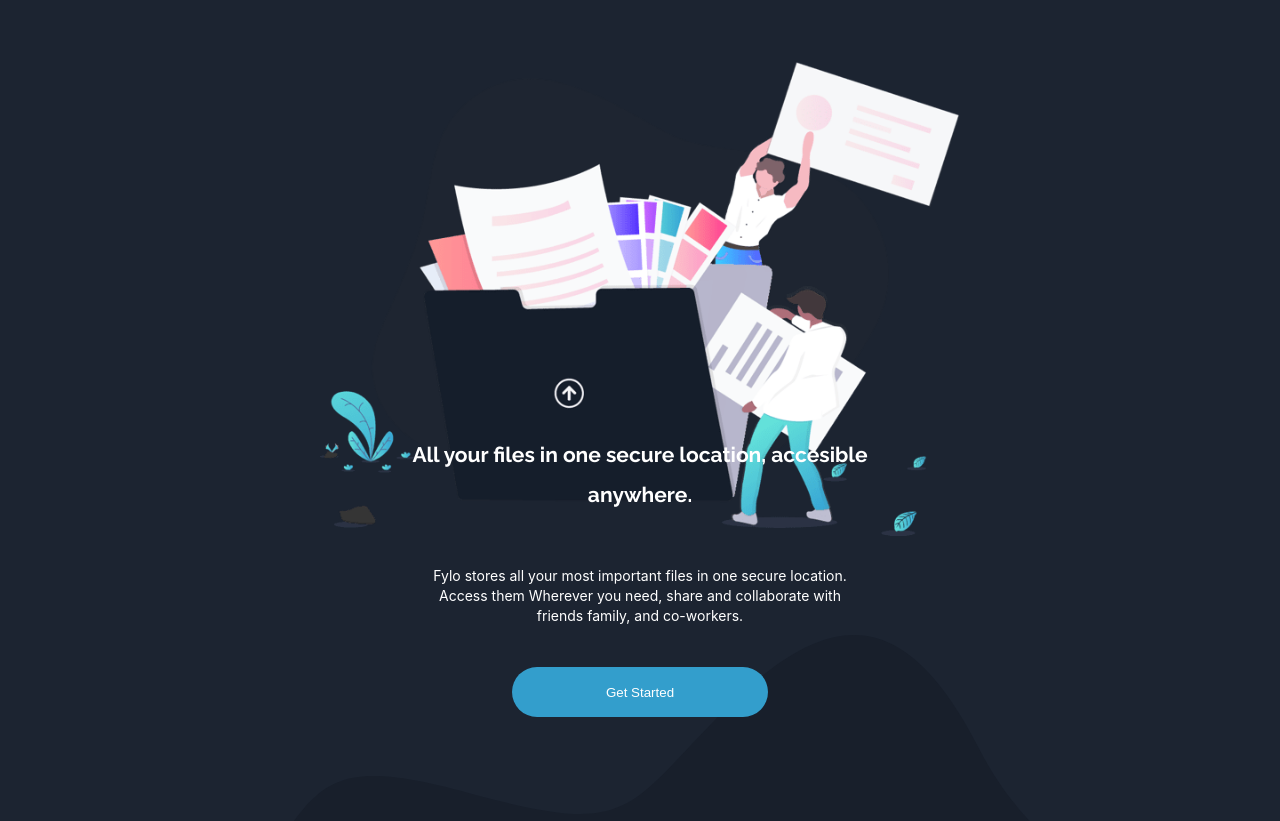
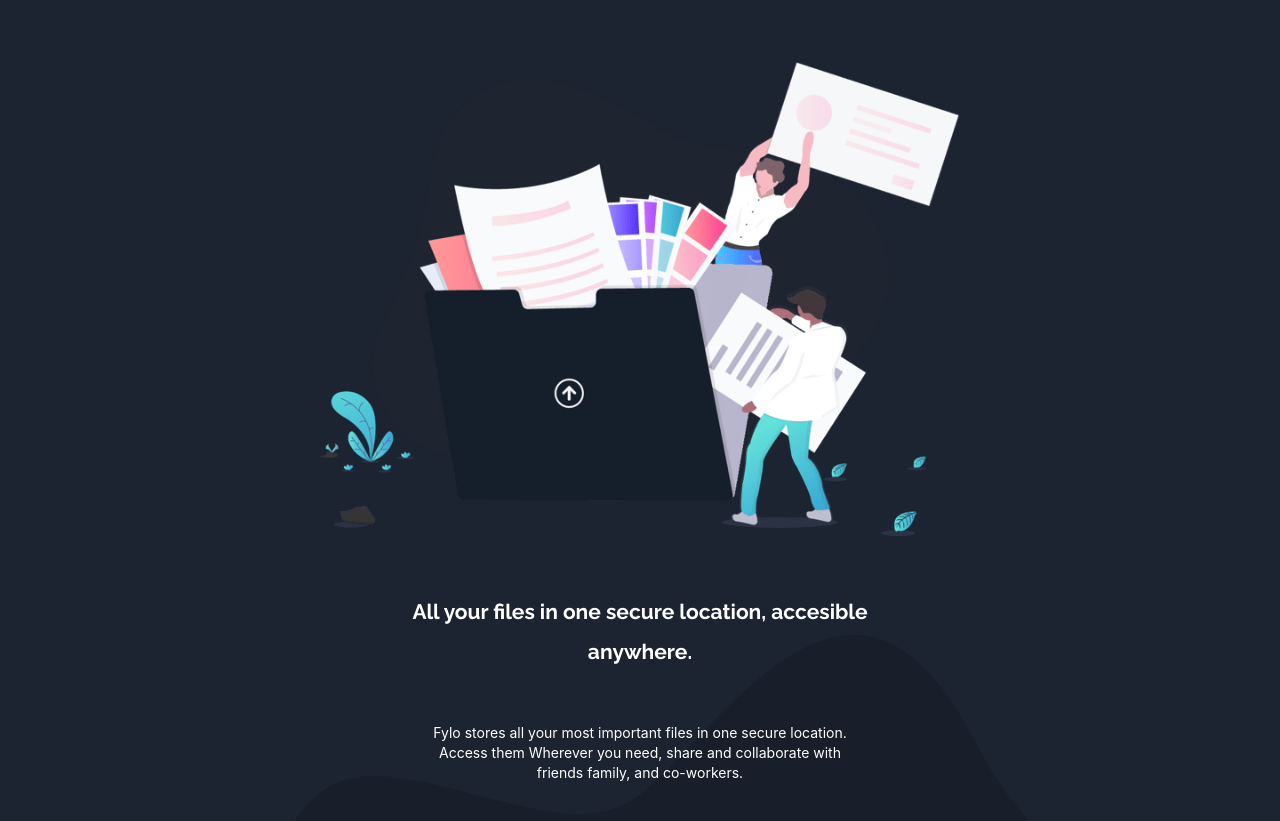
Before and after one commit to Erickvergara97/proyecto-1, a plain HTML site: page index.html in a window 1280 px wide. Shown: the part 120-941 px from the top of the page. Drawn offline with Linux system fonts and the light colour scheme.

Commit message:
desktop terminado a falta de detalles en main, texto principal no se adapta al tamaño de pagina

```diff
--- a/css/style.scss
+++ b/css/style.scss
@@ -414,7 +414,7 @@ body{
             padding: 5% 30% 0 30%;
             box-sizing: border-box;
             position: absolute;
-            top: 12%;
+            top: 16%;
         };
     };
 
@@ -425,8 +425,6 @@ body{
         grid-template-rows: 50% 50%;
         align-content: center;
         padding: 0 10%;
-
-
     };
 
     .info-adicional{
```
Also changed, not shown: css/style.css, 1 other file.
